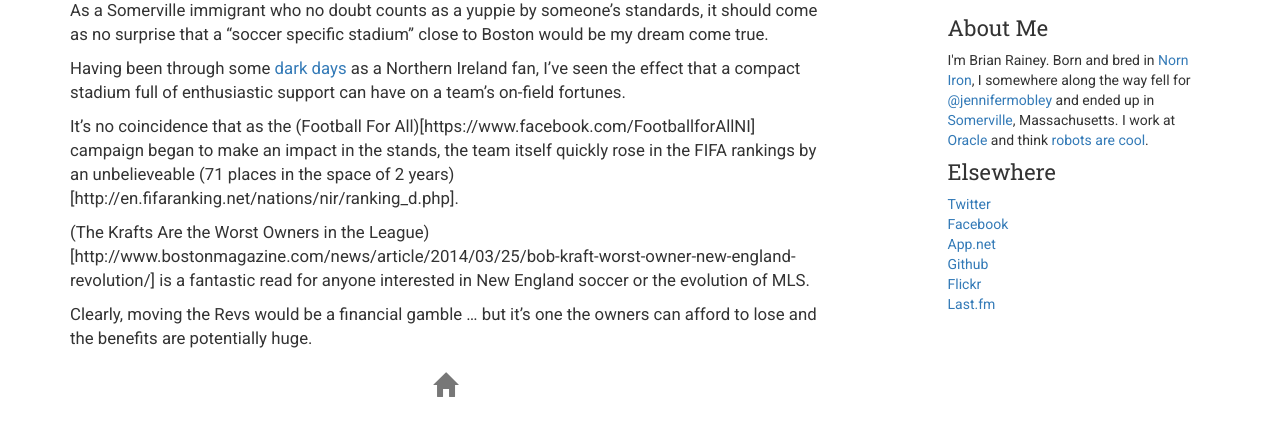
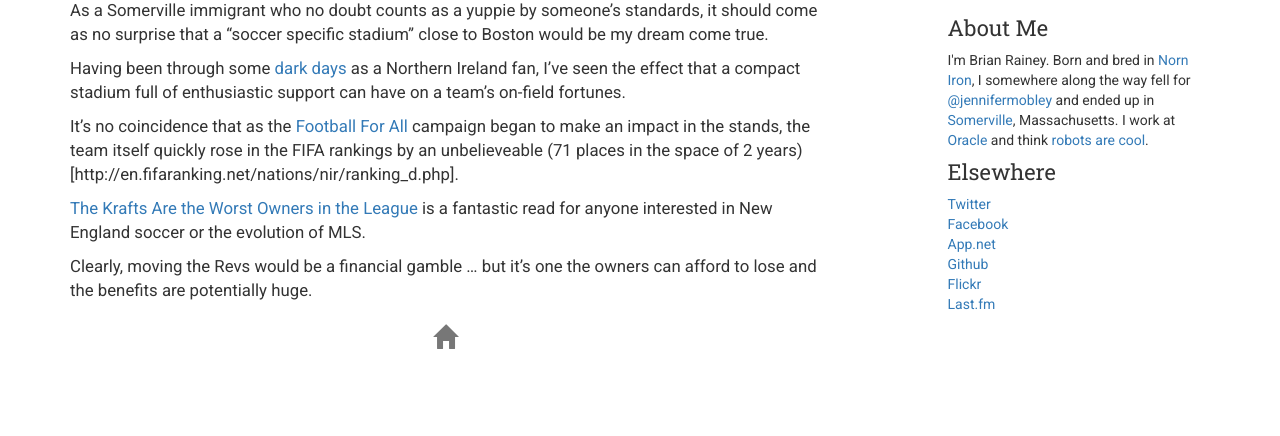
Before and after one commit to brianrainey/brianrainey.github.com, a Jekyll site: the page built from _posts/2014-03-25-from-a-somerville-immigrant-yuppie.md, in a window 1280 px wide, cut to the strip 224-660 px from the top of the page. Built offline with Jekyll 4.4.1, drawn with Linux system fonts in a browser that asks for light colours; nearby versions of some CDN libraries.

Commit message:
Fix broken links in last post

```diff
--- a/_posts/2014-03-25-from-a-somerville-immigrant-yuppie.md
+++ b/_posts/2014-03-25-from-a-somerville-immigrant-yuppie.md
@@ -9,8 +9,8 @@ As a Somerville immigrant who no doubt counts as a yuppie by someone's standards
 
 Having been through some [dark days](http://news.bbc.co.uk/sport2/hi/football/internationals/northern_ireland/3503257.stm) as a Northern Ireland fan, I've seen the effect that a compact stadium full of enthusiastic support can have on a team's on-field fortunes.
 
-It's no coincidence that as the (Football For All)[https://www.facebook.com/FootballforAllNI] campaign began to make an impact in the stands, the team itself quickly rose in the FIFA rankings by an unbelieveable (71 places in the space of 2 years)[http://en.fifaranking.net/nations/nir/ranking_d.php].
+It's no coincidence that as the [Football For All](https://www.facebook.com/FootballforAllNI) campaign began to make an impact in the stands, the team itself quickly rose in the FIFA rankings by an unbelieveable (71 places in the space of 2 years)[http://en.fifaranking.net/nations/nir/ranking_d.php].
 
-(The Krafts Are the Worst Owners in the League)[http://www.bostonmagazine.com/news/article/2014/03/25/bob-kraft-worst-owner-new-england-revolution/] is a fantastic read for anyone interested in New England soccer or the evolution of  MLS.
+[The Krafts Are the Worst Owners in the League](http://www.bostonmagazine.com/news/article/2014/03/25/bob-kraft-worst-owner-new-england-revolution/) is a fantastic read for anyone interested in New England soccer or the evolution of MLS.
 
 Clearly, moving the Revs would be a financial gamble ... but it's one the owners can afford to lose and the benefits are potentially huge.
```
